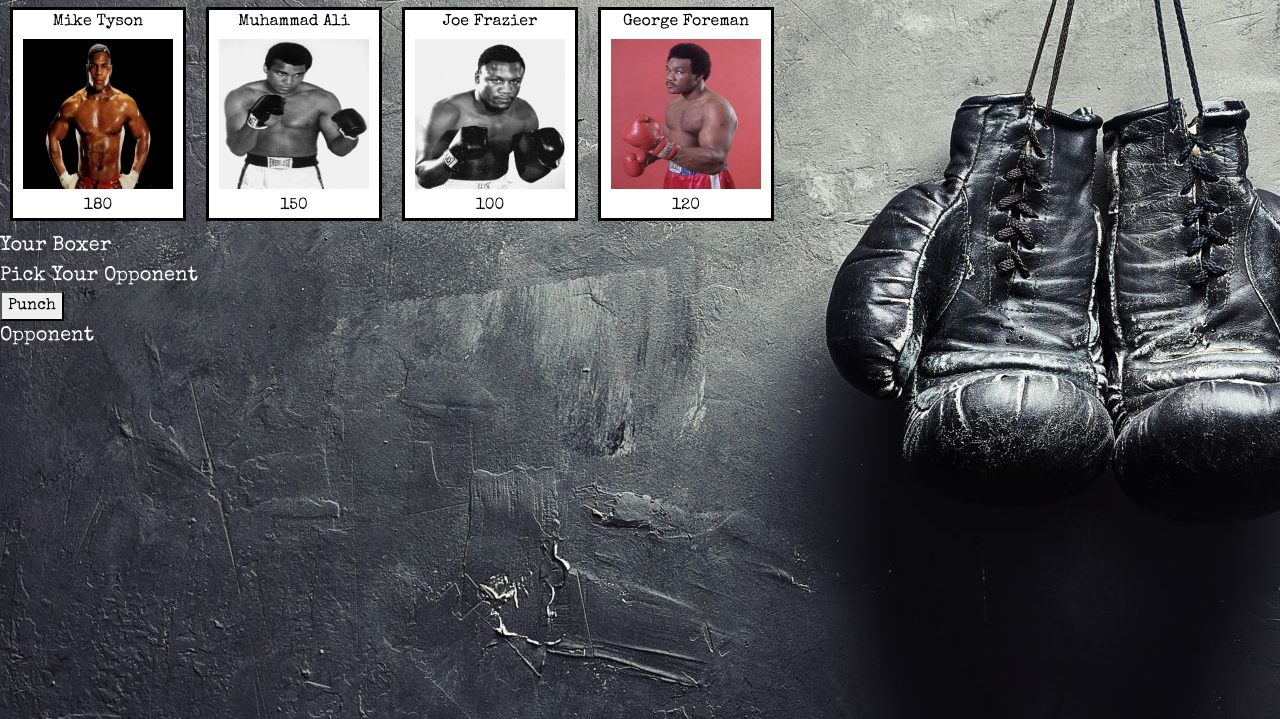
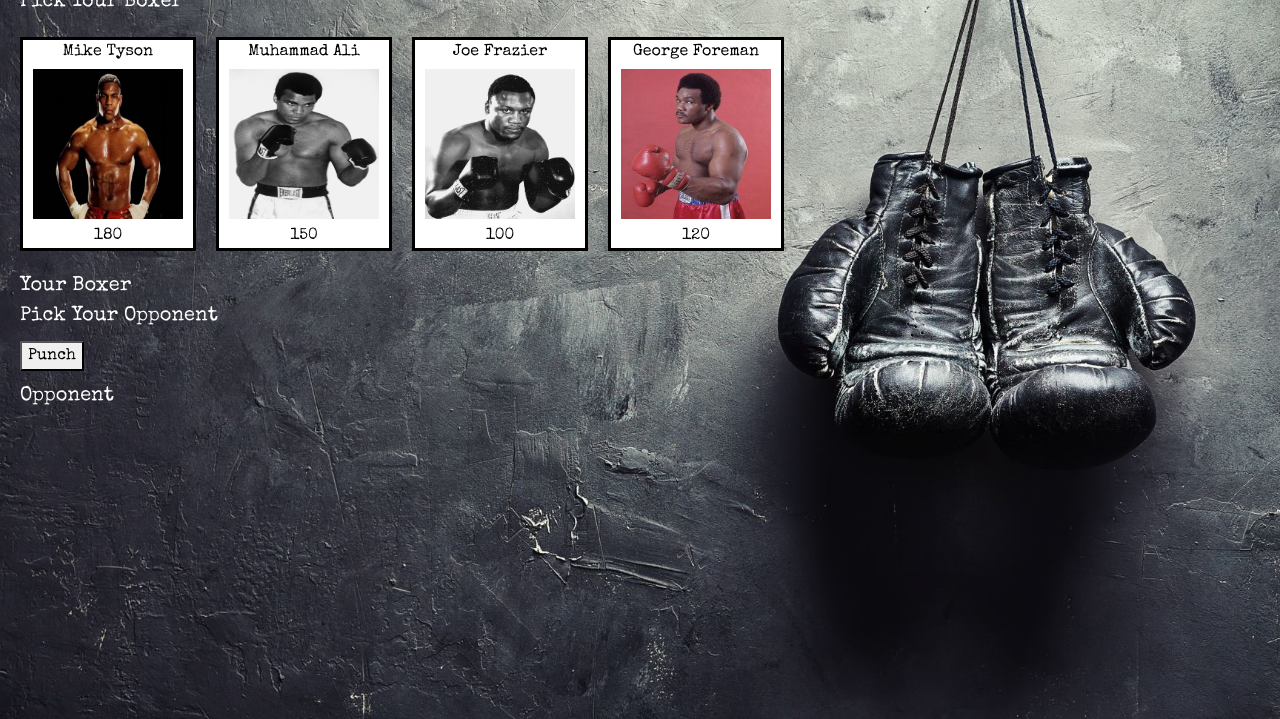
Before and after one commit to brijamfitz/Boxing-Classic, a plain HTML site: page index.html in a window 1280 px wide. Shown: the part 81-800 px from the top of the page. Drawn offline with nearby package versions, Linux system fonts and the light colour scheme.

Commit message:
fixed background image formatting

```diff
--- a/assets/css/style.css
+++ b/assets/css/style.css
@@ -3,13 +3,21 @@ body {
     background-position: center;
     background-repeat: no-repeat;
     background-attachment: fixed;
+    -webkit-background-size: cover;
+    -moz-background-size: cover;
+    -o-background-size: cover;
+    background-size: cover;
     font-family: 'Special Elite', cursive, 'Courier New', Courier, monospace;
     color: white;
+    margin: 20px;
 }
 img {
     height: 150px;
     width:  170px;
     border-radius: 10px;
+}
+button {
+    margin: 10px 10px 10px 0px;
 }
 .title-section {
     font-size: 200%;
@@ -24,7 +32,7 @@ img {
     border-width: 3px;
     background-color: white;
     cursor: pointer;
-    margin: 10px;
+    margin: 20px 20px 20px 0px;
     color: black;
 }
 .boxer-image {
```
